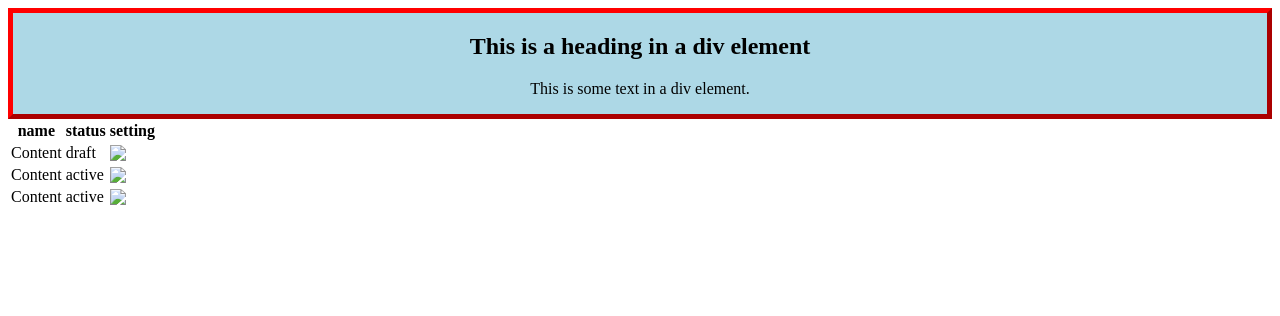
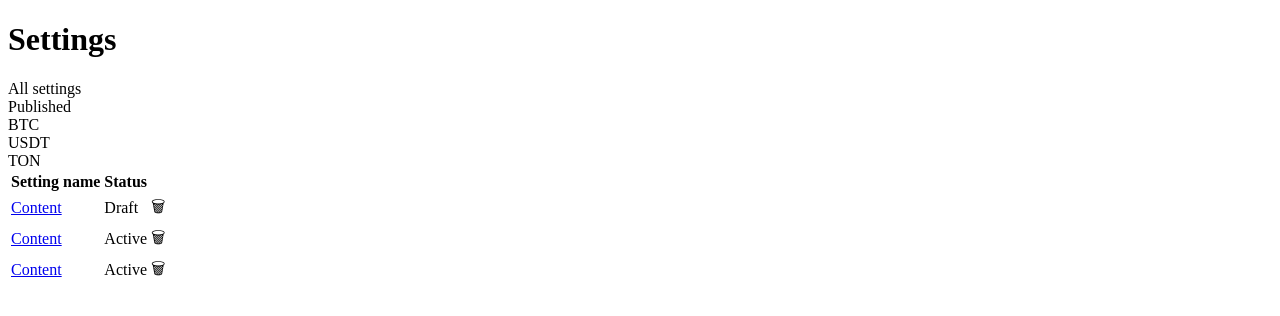
Before and after one commit to wwhysoseriouss/Bohdan_Viacheslav_web-development-NIT, a plain HTML site: page Main_Page.html in a window 1280 px wide. Drawn offline with Linux system fonts and the light colour scheme.

Commit message:
style: all new design

```diff
--- a/Main_Page.html
+++ b/Main_Page.html
@@ -1,59 +1,41 @@
-<html>
+<!DOCTYPE html>
+<html lang="en">
 <head>
-    <title>My website title</title>
+    <meta charset="UTF-8">
+    <meta name="viewport" content="width=device-width, initial-scale=1.0">
+    <title>Document</title>
 </head>
 <body>
-
-</body>
-</html>
-
-<html>
-<head>
-<style>
-.mydiv {
-    border: 5px outset red;
-    background-color: lightblue;
-    text-align: center;
-}
-</style>
-</head>
-<body>
-<div class="mydiv">
-    <h2>This is a heading in a div element</h2>
-    <p>This is some text in a div element.</p>
-</div>
-
-
-</body>
-</html>
-
-<table class="table">
+    <h1>Settings</h1>
+    <div>All settings</div>
+    <div>Published</div>
+    <div>BTC</div>
+    <div>USDT</div>
+    <div>TON</div>
+    <table>
         <thead>
             <tr>
-            <th>name</th>
-            <th>status</th>
-            <th>setting</th>
+                <th>Setting name</th>
+                <th>Status</th>
             </tr>
         </thead>
         <tbody>
             <tr>
-            <td>Content</td>
-            <td class="status">draft</td>
-            <td class="delete-icon"><img src=" 🗑️"></td>
+                <td><a href="#">Content</a></td>
+                <td>Draft</td>
+                <td><span class="delete-icon">🗑</span></td>
             </tr>
-    </tbody>
-    <tbody>
             <tr>
-            <td>Content</td>
-            <td class="status">active</td>
-            <td class="delete-icon"><img src=" 🗑️"></td>
+                <td><a href="#">Content</a></td>
+                <td>Active</td>
+                <td><span class="delete-icon">🗑</span></td>
             </tr>
-    </tbody>
-    <tbody>
             <tr>
-            <td>Content</td>
-            <td class="status">active</td>
-            <td class="delete-icon"><img src=" 🗑️"></td>
+                <td><a href="#">Content</a></td>
+                <td>Active</td>
+                <td><span class="delete-icon">🗑</span></td>
             </tr>
         </tbody>
     </table>
+</body>
+</html>
```
Lines whose indentation alone changed are shown as unchanged.
